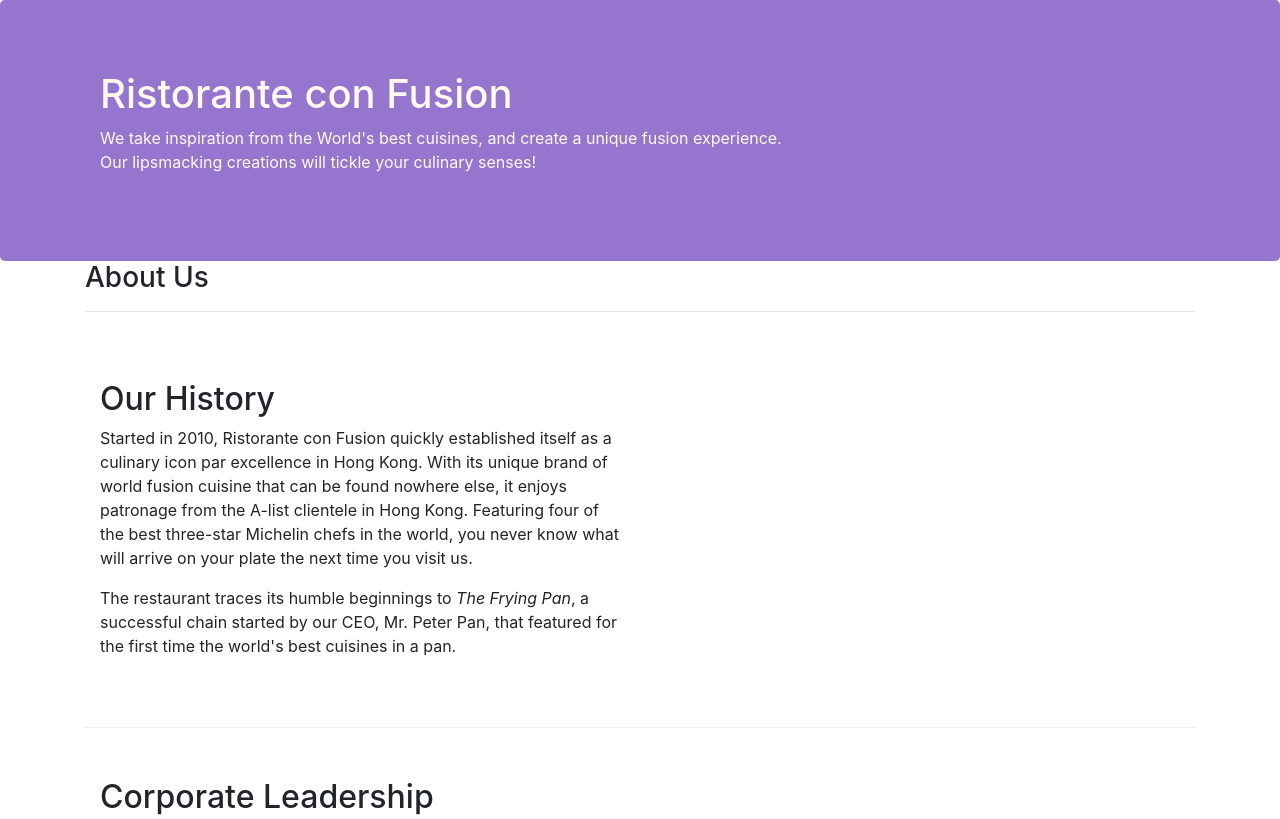
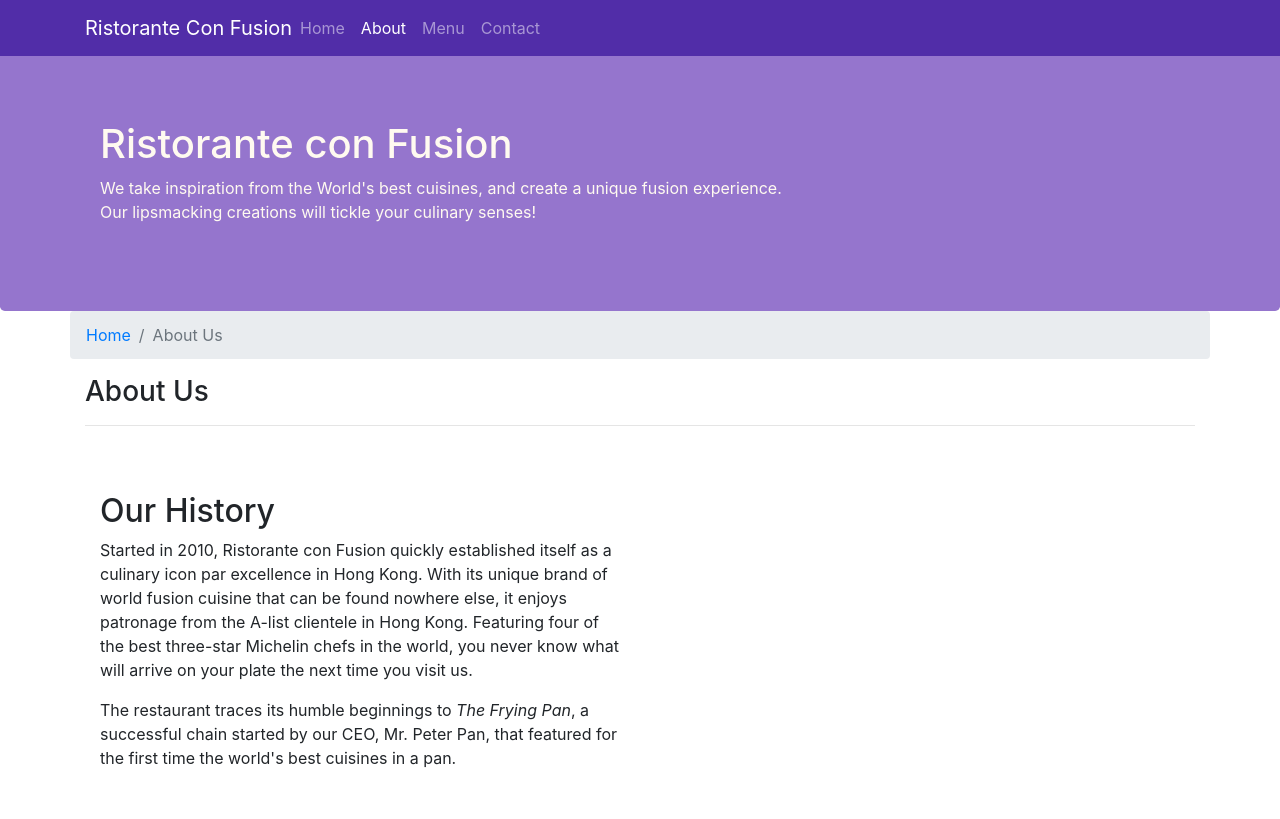
Before and after one commit to bhanuteja-09/Bootstrap, a website: page aboutus.html in a window 1280 px wide. Shown: the top 819 px of the page. Drawn offline with nearby package versions, Linux system fonts and the light colour scheme.

Commit message:
Navbar and Breadcrumbs

```diff
--- a/aboutus.html
+++ b/aboutus.html
@@ -15,7 +15,23 @@
 </head>
 
 <body>
+    <nav class="navbar navbar-dark navbar-expand-sm fixed-top">
+        <div class="container">
+            <button class="navbar-toggler" type="button" data-toggle="collapse" data-target="#Navbar">
+        <span class="navbar-toggler-icon"></span>
+            </button>
+            <a class="navbar-brand mr-auto" href="./index.html">Ristorante Con Fusion</a>
+            <div class="collapse navbar-collapse" id="Navbar">
+                <ul class="navbar-nav mr-auto">
+                    <li class="nav-item"><a class="nav-link" href="./index.html">Home</a></li>
+                    <li class="nav-item active"><a class="nav-link" href="#">About</a></li>
+                    <li class="nav-item"><a class="nav-link" href="#">Menu</a></li>
+                    <li class="nav-item"><a class="nav-link" href="#">Contact</a></li>
+                </ul>
+            </div>
 
+        </div>
+        </nav>
     <header class="jumbotron">
         <div class="container">
             <div>
@@ -29,17 +45,22 @@
         </div>
     </header>
 
-    <div>
-        <div>
-            <div class="container">
+    <div class="container">
+        <div class="row">
+            <ol class="col-12 breadcrumb">
+                <li class="breadcrumb-item"><a href="./index.html">Home</a></li>
+                <li class="breadcrumb-item active">About Us</li>
+
+            </ol>
+            <div class="col-12">
                <h3>About Us</h3>
                <hr>
             </div>
         </div>
 
-        <div class="container">
-            <div class="row row-content align-items-center">
-                <div class="col-12 col-md-6">
+        <!-- <div class="container"> -->
+            <div class="row row-content">
+                <div class="col-sm-6">
                 <h2>Our History</h2>
                 <p>Started in 2010, Ristorante con Fusion quickly established itself as a culinary icon par excellence in Hong Kong. With its unique brand of world fusion cuisine that can be found nowhere else, it enjoys patronage from the A-list clientele in Hong Kong.  Featuring four of the best three-star Michelin chefs in the world, you never know what will arrive on your plate the next time you visit us.</p>
                 <p>The restaurant traces its humble beginnings to <em>The Frying Pan</em>, a successful chain started by our CEO, Mr. Peter Pan, that featured for the first time the world's best cuisines in a pan.</p>
@@ -47,7 +68,7 @@
             </div>
             <div>
             </div>
-        </div>
+        <!-- </div> -->
 
 <div class="container">
         <div class="row row-content align-items-center">
@@ -72,7 +93,7 @@
                 <div class="col-4 offset-1 col-sm-2">
                     <h5>Links</h5>
                     <ul class="list-unstyled">
-                        <li><a href="#">Home</a></li>
+                        <li><a href="./index.html">Home</a></li>
                         <li><a href="#">About</a></li>
                         <li><a href="#">Menu</a></li>
                         <li><a href="#">Contact</a></li>
--- a/css/styles.css
+++ b/css/styles.css
@@ -29,3 +29,12 @@
     margin: 0px;
     color: #0f0f0f;
 }
+
+body {
+    padding: 50px 0px 0px 0px;
+    Z-index: 0;
+}
+
+.navbar-dark {
+    background-color: #512DA8;
+}
```
Also changed, not shown: index.html (+17 -1 lines).
